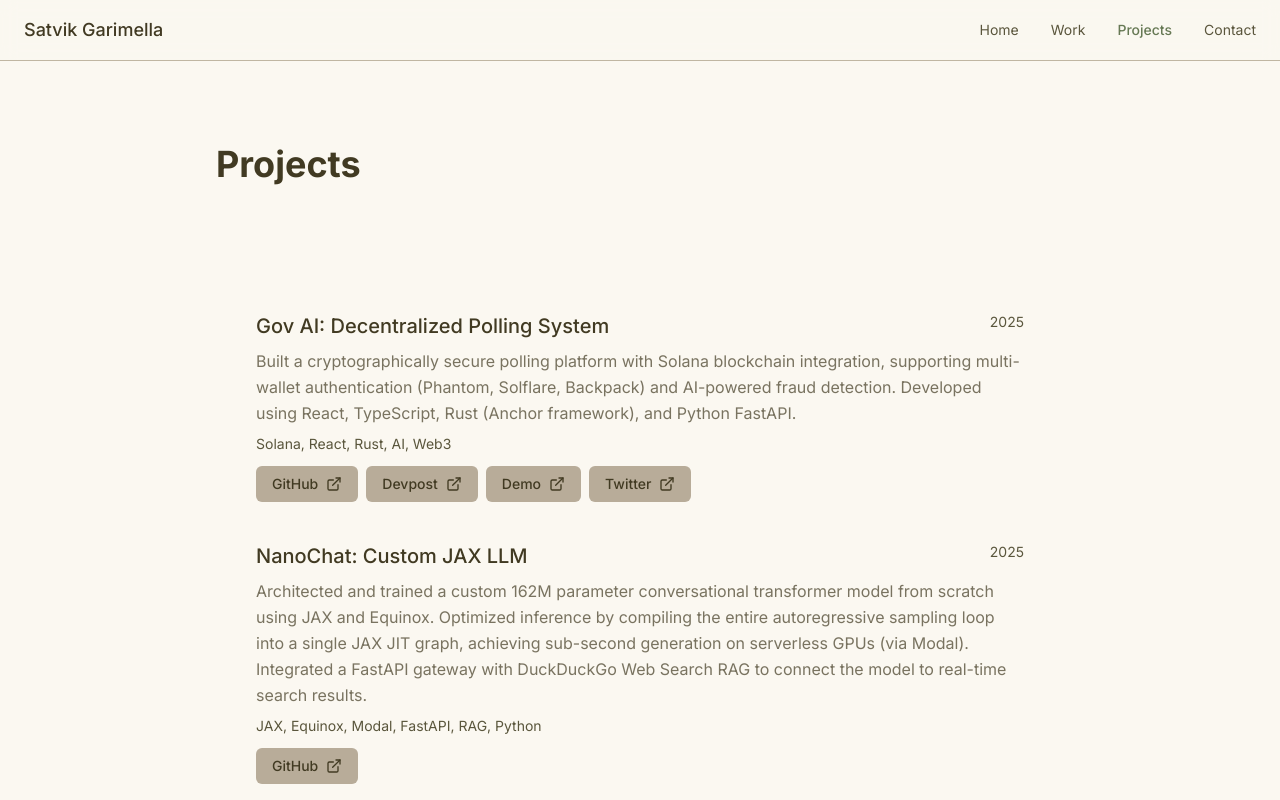
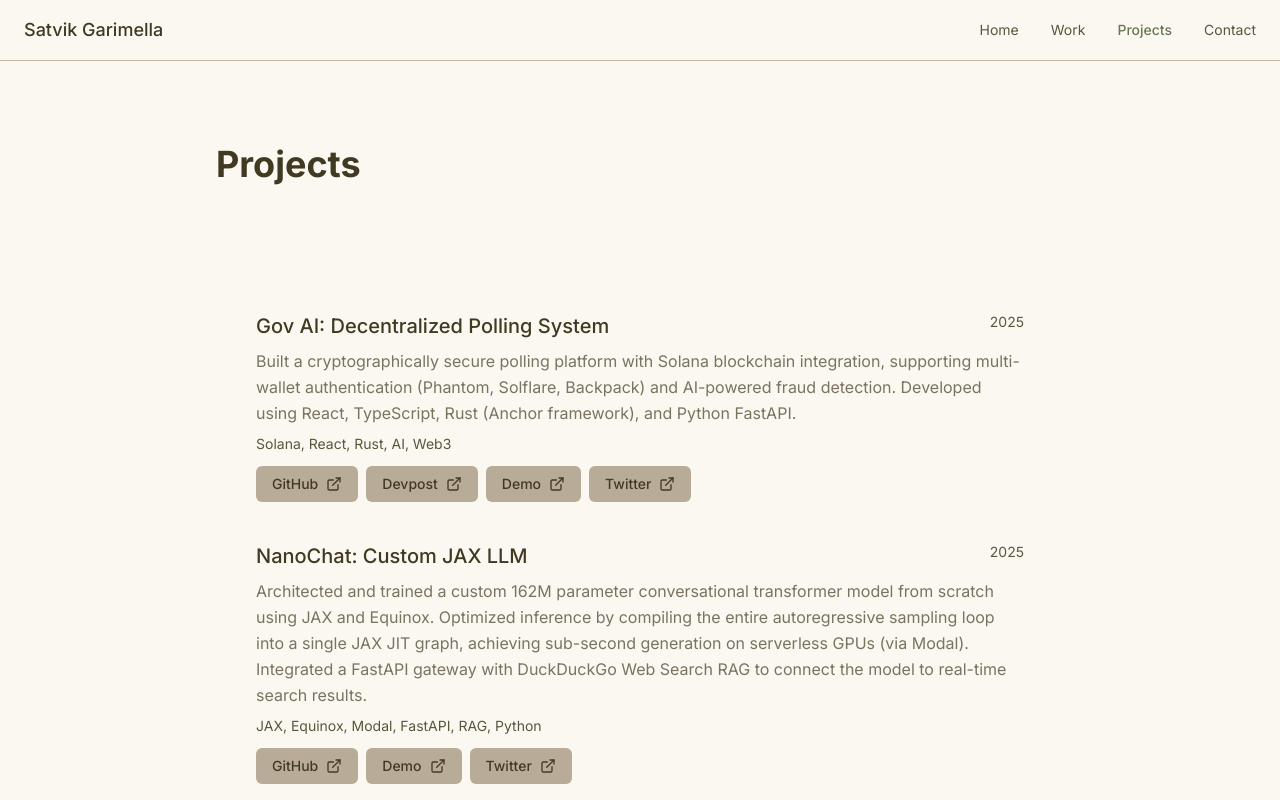
Before and after one commit to satvikgarimella/portfolio, a Next.js app: page /projects in a window 1280 px wide. Shown: the top 800 px of the page. Built offline with nearby package versions, Linux system fonts and the light colour scheme.

Commit message:
Feat: Update NanoChat project links with exact URLs

```diff
--- a/components/projects.tsx
+++ b/components/projects.tsx
@@ -19,7 +19,9 @@ export function Projects() {
         "Architected and trained a custom 162M parameter conversational transformer model from scratch using JAX and Equinox. Optimized inference by compiling the entire autoregressive sampling loop into a single JAX JIT graph, achieving sub-second generation on serverless GPUs (via Modal). Integrated a FastAPI gateway with DuckDuckGo Web Search RAG to connect the model to real-time search results.",
       year: "2025",
       links: [
-        { label: "GitHub", url: "https://github.com/satvikgarimella/NanoChat" },
+        { label: "GitHub", url: "https://github.com/satvikgarimella/Jax-Nanochat" },
+        { label: " Demo", url: "https://nanochatjax.vercel.app/" },
+        { label: "Twitter", url: "https://x.com/satvikgari/status/2052849564764241998?s=20" },
       ],
       tags: "JAX, Equinox, Modal, FastAPI, RAG, Python",
     },
```
